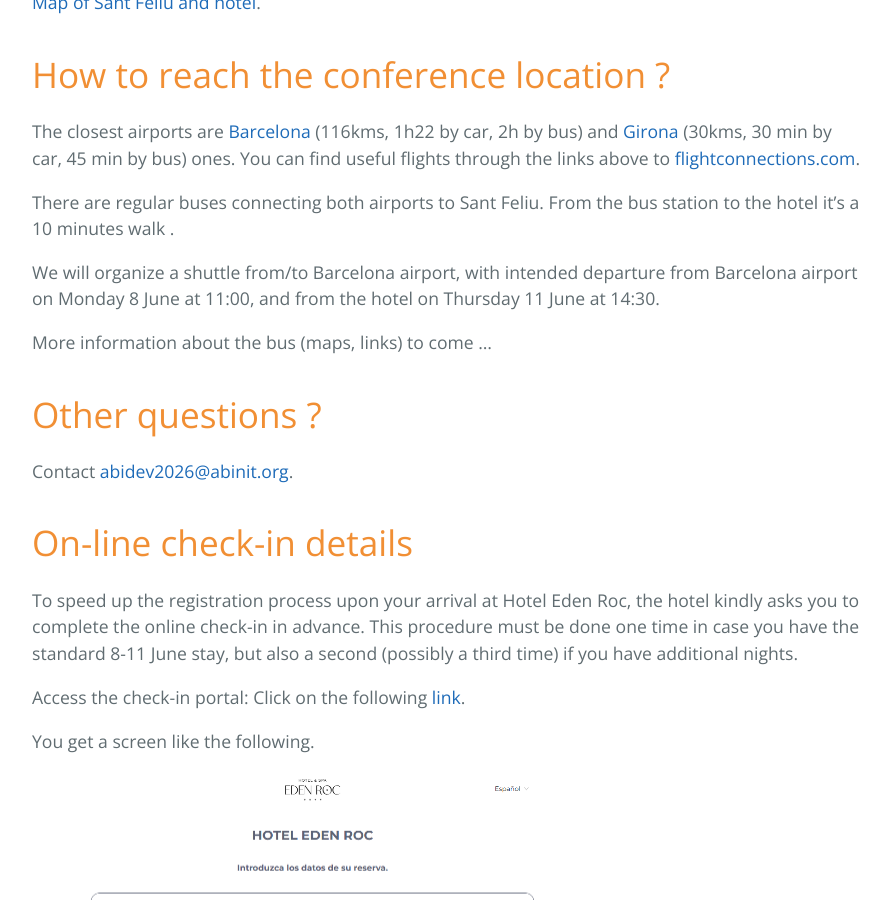
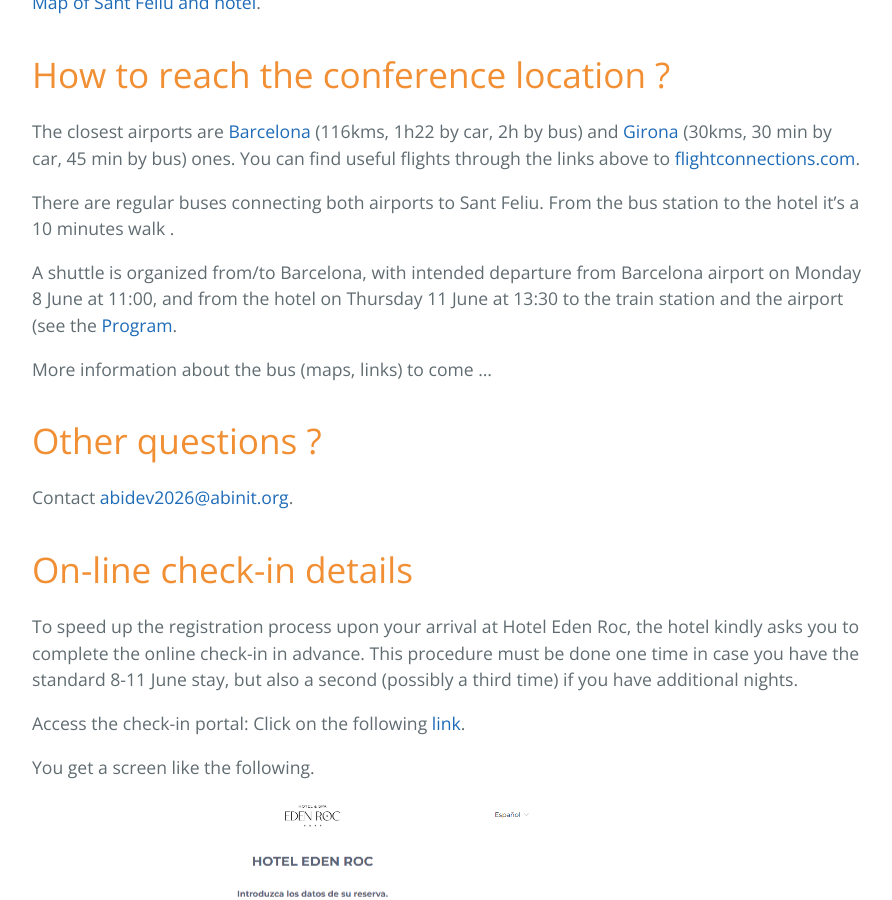
Before and after one commit to abinit/abidev2026, a Jekyll site: the page built from docs/practical.md, in a window 1280 px wide and 900 px high, scrolled down 544 px. Shown: the whole window, without its empty margins (192-1084 px from the left). Built offline with Jekyll 4.4.1, drawn with Linux system fonts in a browser that asks for light colours; the repository's description, which GitHub fills in, is left out.

Commit message:
Minor modifs

```diff
--- a/docs/practical.md
+++ b/docs/practical.md
@@ -24,7 +24,9 @@ You can find useful flights through the links above to [flightconnections.com](h
 There are regular buses connecting both airports to Sant Feliu.
 From the bus station to the hotel it's a 10 minutes walk .
 
-We will organize a shuttle from/to Barcelona airport, with intended departure from Barcelona airport on Monday 8 June at 11:00, and from the hotel on Thursday 11 June at 14:30.
+A shuttle is organized from/to Barcelona, with intended departure from Barcelona airport
+on Monday 8 June at 11:00, and from the hotel on Thursday 11 June at 13:30
+to the train station and the airport (see the [Program](program.md).
 
 More information about the bus (maps, links) to come ...
 
```
